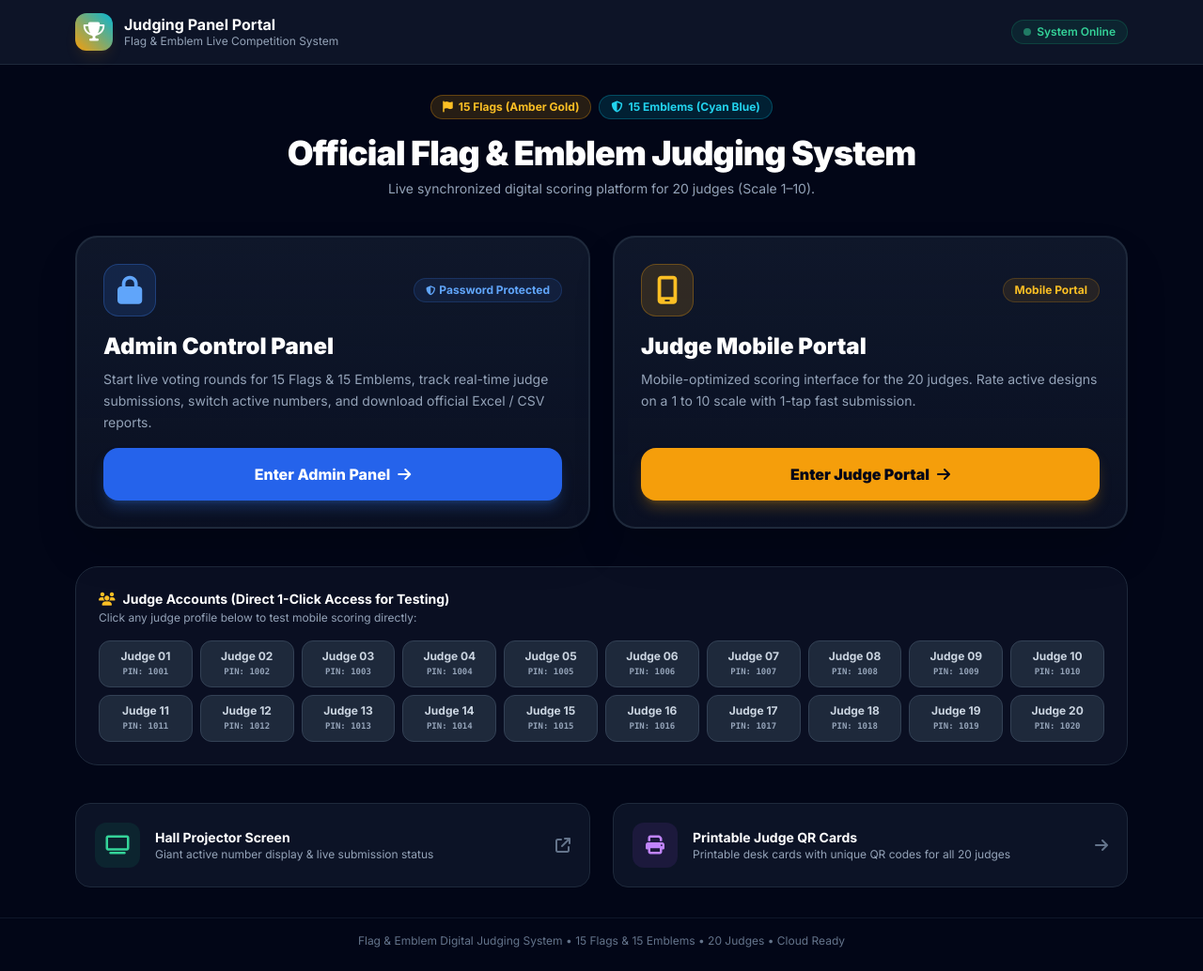
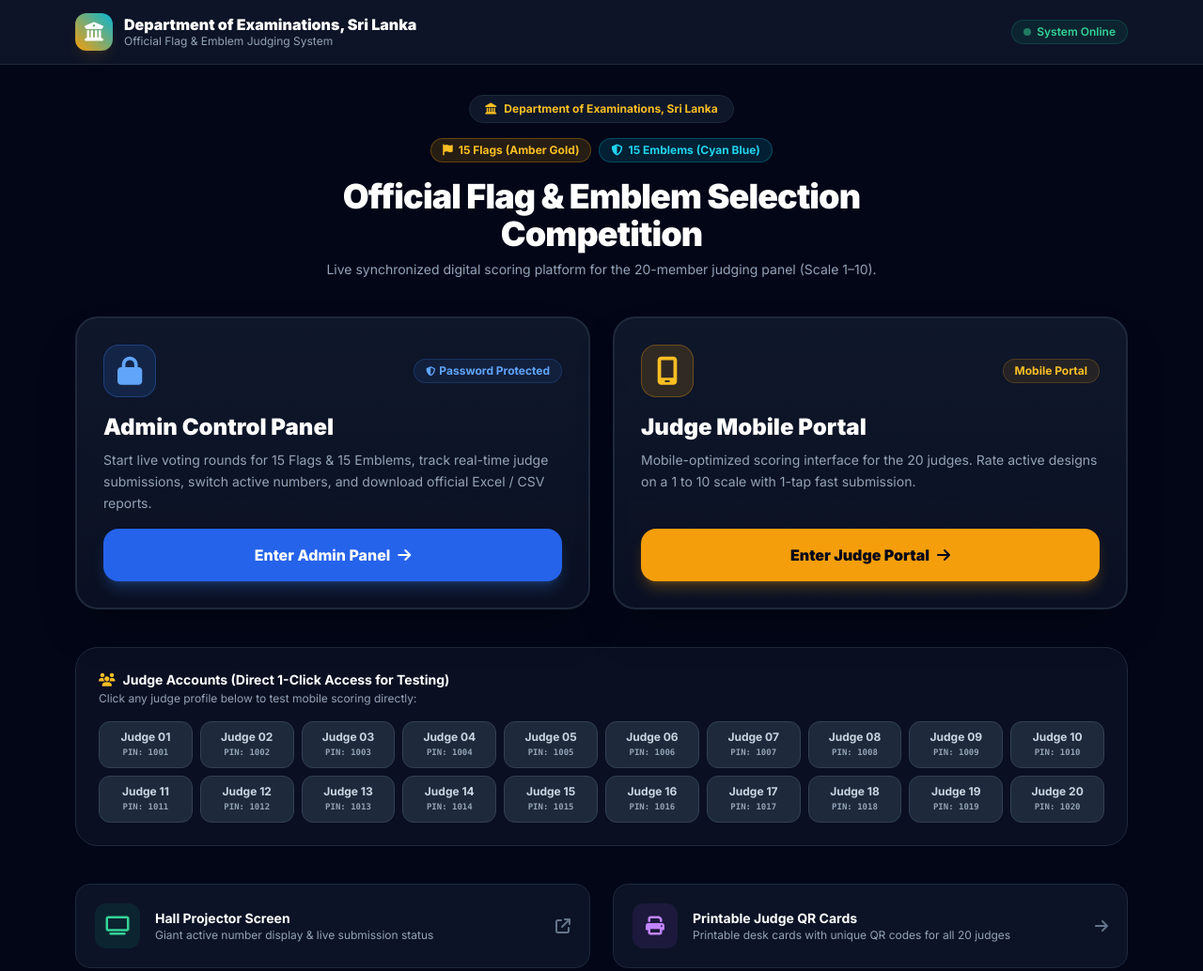
Before and after one commit to sajithjayantha85-glitch/judge-system---Public, a website: page public/index.html in a window 1280 px wide. Shown: the top 1034 px of the page at 94% size. Drawn offline with nearby package versions, Linux system fonts and the light colour scheme.

Commit message:
Add Department of Examinations Sri Lanka branding across Home, Admin, Judge, Display and QR sheets

```diff
--- a/public/index.html
+++ b/public/index.html
@@ -17,11 +17,11 @@
     <div class="max-w-6xl mx-auto px-4 py-3.5 flex items-center justify-between">
       <div class="flex items-center space-x-3">
         <div class="w-10 h-10 rounded-xl bg-gradient-to-tr from-amber-500 to-cyan-500 flex items-center justify-center text-white font-bold text-xl shadow-lg shadow-amber-500/10">
-          <i class="fa-solid fa-trophy"></i>
+          <i class="fa-solid fa-building-columns"></i>
         </div>
         <div>
-          <h1 class="text-base font-bold text-white leading-tight">Judging Panel Portal</h1>
-          <p class="text-xs text-slate-400">Flag & Emblem Live Competition System</p>
+          <h1 class="text-base font-black text-white leading-tight">Department of Examinations, Sri Lanka</h1>
+          <p class="text-xs text-slate-400">Official Flag & Emblem Judging System</p>
         </div>
       </div>
       <div class="flex items-center space-x-2">
@@ -36,7 +36,12 @@
   <main class="max-w-6xl mx-auto px-4 py-8 w-full flex-1">
 
     <!-- Hero Title -->
-    <div class="text-center max-w-2xl mx-auto mb-10">
+    <div class="text-center max-w-3xl mx-auto mb-10">
+      <div class="inline-flex items-center space-x-2 px-4 py-1.5 rounded-full bg-slate-900 border border-slate-800 text-xs font-bold text-amber-400 mb-4 shadow-sm">
+        <i class="fa-solid fa-landmark text-amber-400"></i>
+        <span>Department of Examinations, Sri Lanka</span>
+      </div>
+
       <div class="flex items-center justify-center space-x-2 mb-4">
         <!-- 2 Competition Color Badges -->
         <span class="inline-flex items-center px-3 py-1 rounded-full text-xs font-bold bg-amber-500/15 text-amber-400 border border-amber-500/30">
@@ -48,10 +53,10 @@
       </div>
 
       <h2 class="text-3xl sm:text-4xl font-black text-white tracking-tight leading-snug">
-        Official Flag & Emblem Judging System
+        Official Flag & Emblem Selection Competition
       </h2>
       <p class="text-slate-400 mt-2 text-sm">
-        Live synchronized digital scoring platform for 20 judges (Scale 1–10).
+        Live synchronized digital scoring platform for the 20-member judging panel (Scale 1–10).
       </p>
     </div>
 
@@ -168,7 +173,7 @@
 
   <!-- Footer -->
   <footer class="border-t border-slate-900 py-4 text-center text-xs text-slate-500">
-    Flag & Emblem Digital Judging System • 15 Flags & 15 Emblems • 20 Judges • Cloud Ready
+    Department of Examinations, Sri Lanka • Official Flag & Emblem Judging System • Cloud Ready
   </footer>
 
   <script>
```
Also changed, not shown: data/store.json (+1 -22 lines), public/admin.html (+1 -1 lines), public/display.html (+1 -1 lines), public/judge.html (+1 -1 lines), public/qr-sheet.html (+6 -2 lines).
